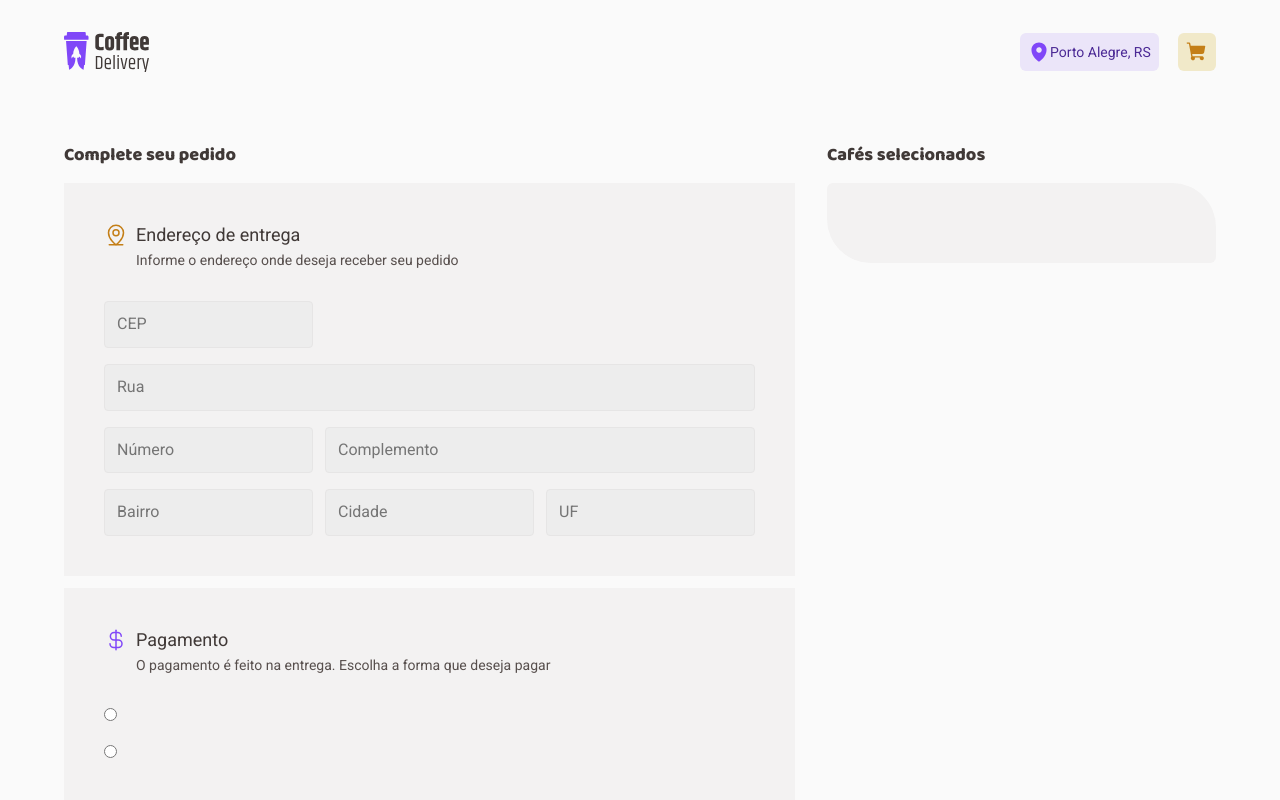
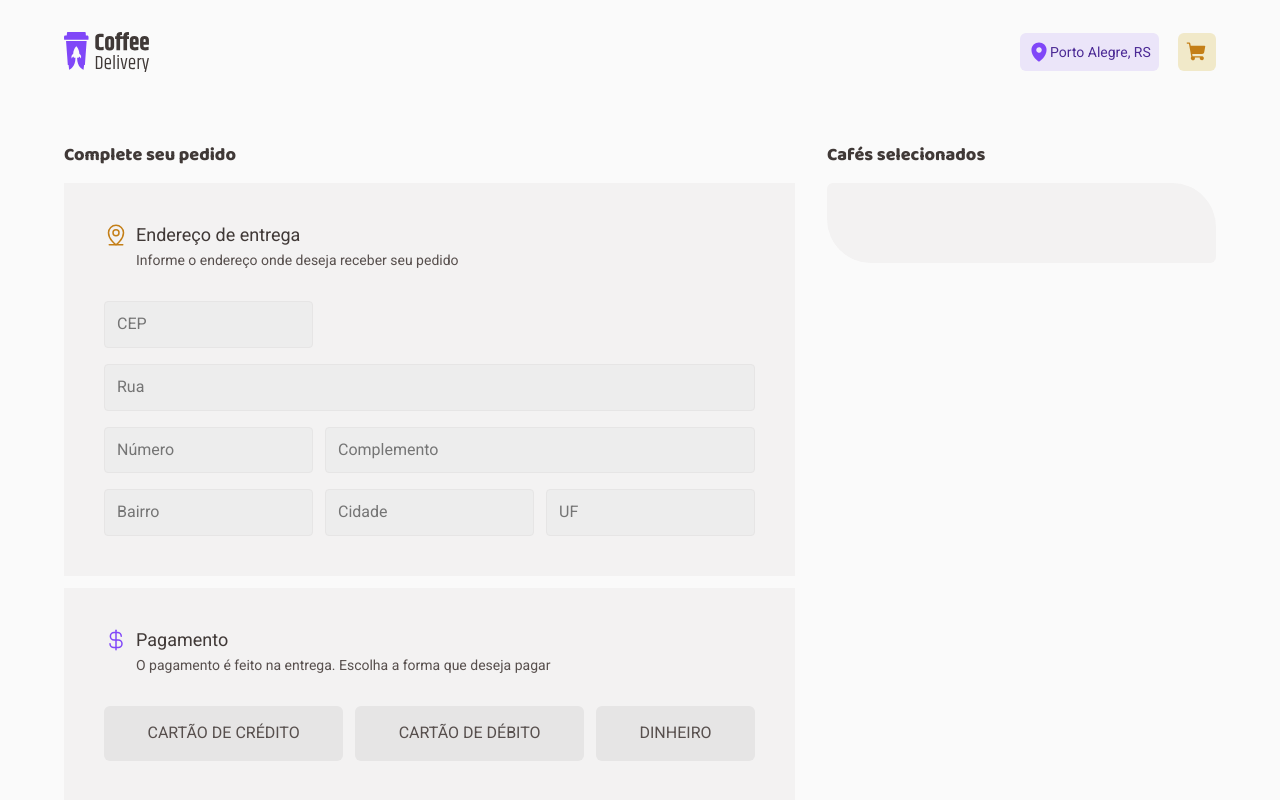
Before and after one commit to clodoaldo-favaro/ignite-desafio-react-02, a React (Vite) app: page /checkout in a window 1280 px wide. Shown: the top 800 px of the page. Built offline with nearby package versions, Linux system fonts and the light colour scheme.

Commit message:
feat: inclui cards para forma de pagamento

```diff
--- /dev/null
+++ b/src/pages/Checkout/components/PaymentMethodCard/index.tsx
@@ -0,0 +1,31 @@
+import { PaymentMethodCardContainer } from './style'
+
+interface PaymentMethodCardProps {
+  inputId: string
+  inputValue: 'credit-card' | 'debit-card' | 'cash'
+}
+
+export function PaymentMethodCard({
+  inputId,
+  inputValue,
+}: PaymentMethodCardProps) {
+  const paymentMethodsNames = {
+    'credit-card': 'CARTÃO DE CRÉDITO',
+    'debit-card': 'CARTÃO DE DÉBITO',
+    cash: 'DINHEIRO',
+  }
+
+  return (
+    <PaymentMethodCardContainer>
+      <input
+        type="radio"
+        name="payment-method"
+        id={inputId}
+        value={inputValue}
+      />
+      <div>
+        <span>{paymentMethodsNames[inputValue]}</span>
+      </div>
+    </PaymentMethodCardContainer>
+  )
+}
--- /dev/null
+++ b/src/pages/Checkout/components/PaymentMethodCard/style.ts
@@ -0,0 +1,43 @@
+import styled from 'styled-components'
+
+export const PaymentMethodCardCardDiv = styled.div`
+  display: flex;
+  justify-content: center;
+  align-items: center;
+  gap: 0.75rem;
+  width: 100%;
+`
+
+export const PaymentMethodCardContainer = styled.label`
+  flex-grow: 1;
+
+  > div {
+    display: flex;
+    justify-content: center;
+    align-items: center;
+    gap: 0.75rem;
+
+    background-color: ${(props) => props.theme.button};
+    color: ${(props) => props.theme.text};
+
+    border-radius: 6px;
+    border: 1px solid transparent;
+
+    padding: 1rem;
+
+    &:hover {
+      cursor: pointer;
+      background-color: ${(props) => props.theme.hover};
+      border: 1px solid ${(props) => props.theme['purple-light']};
+    }
+  }
+
+  input[type='radio'] {
+    display: none;
+  }
+
+  input[type='radio']:checked + div {
+    background-color: ${(props) => props.theme['purple-light']};
+    border: 1px solid ${(props) => props.theme.purple};
+  }
+`
--- a/src/pages/Checkout/index.tsx
+++ b/src/pages/Checkout/index.tsx
@@ -7,6 +7,8 @@ import { CheckoutCartItem } from './components/CheckoutCartItem'
 import { CartTotal } from './components/CartTotal'
 import { BaseButtonContainerFullWidth } from './components/CartTotal/BaseButton/styles'
 import { useTheme } from 'styled-components'
+import { PaymentMethodCard } from './components/PaymentMethodCard'
+import { PaymentMethodCardCardDiv } from './components/PaymentMethodCard/style'
 
 export function Checkout() {
   const { cartItems } = useContext(CartContext)
@@ -71,13 +73,19 @@ export function Checkout() {
               </p>
             </div>
           </div>
-          <div className="input-row">
-            <div className="card">
-              <input id="cartao_debito" type="radio" name="payment" />
-            </div>
-            <div className="card">
-              <input id="dinheiro" type="radio" name="payment" />
-            </div>
+          <div className="payment-methods-container">
+            <PaymentMethodCard
+              inputId="credit-card"
+              inputValue="credit-card"
+            ></PaymentMethodCard>
+            <PaymentMethodCard
+              inputId="debit-card"
+              inputValue="debit-card"
+            ></PaymentMethodCard>
+            <PaymentMethodCard
+              inputId="cash"
+              inputValue="cash"
+            ></PaymentMethodCard>
           </div>
         </div>
       </div>
--- a/src/pages/Checkout/styles.ts
+++ b/src/pages/Checkout/styles.ts
@@ -5,6 +5,16 @@ export const CheckoutContainer = styled.form`
   justify-content: space-between;
   gap: 2rem;
   margin-top: 2.5rem;
+
+  .payment-methods-container {
+    display: flex;
+    justify-content: space-between;
+    align-items: center;
+    gap: 0.75rem;
+    width: 100%;
+    flex-direction: row !important;
+    margin-top: 2rem;
+  }
 
   .input-row {
     display: flex;
```
